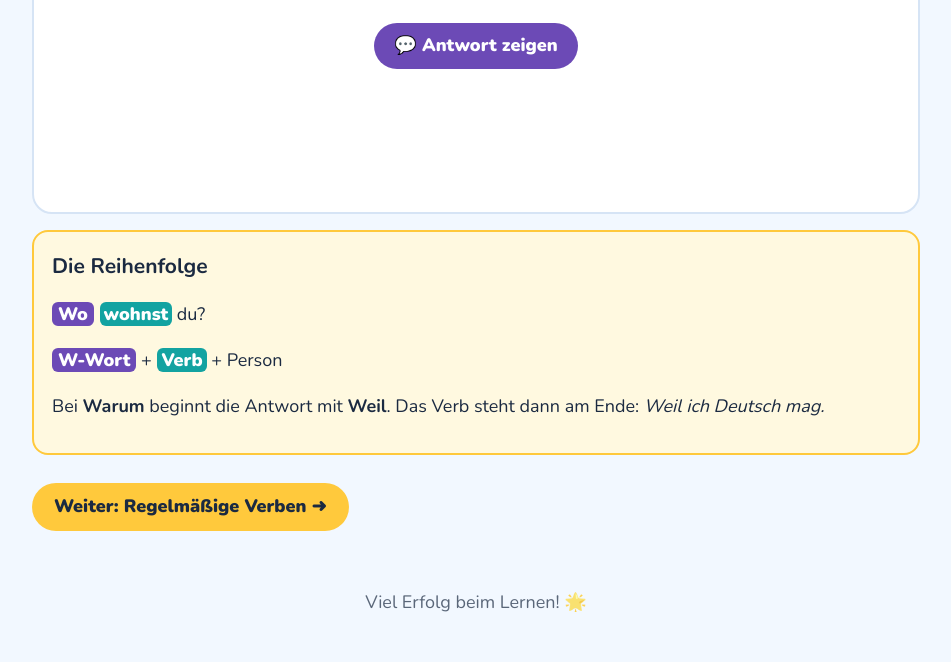
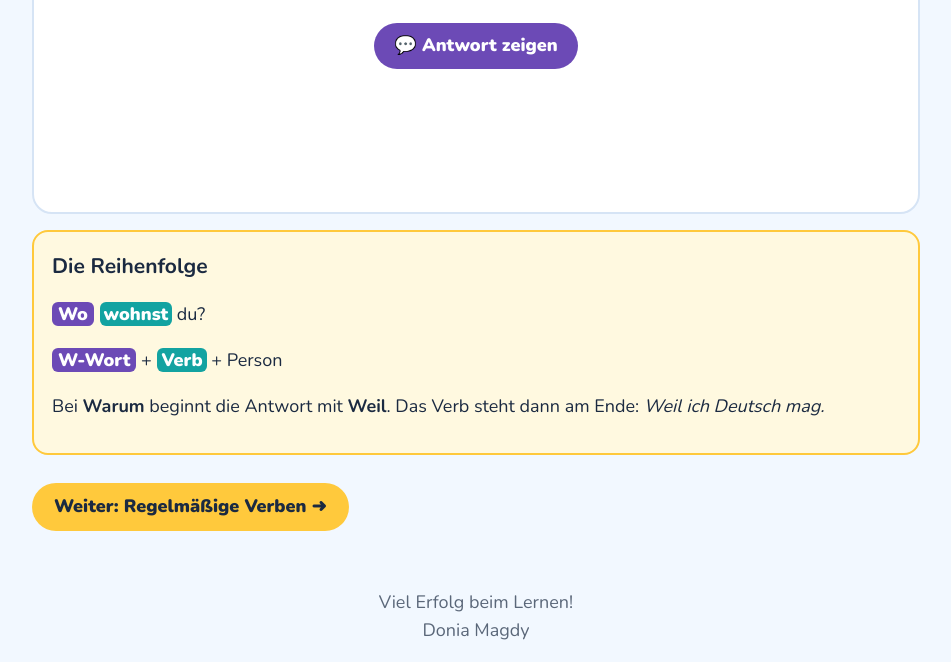
Before and after one commit to Doniamagdy/wiederholung, a plain HTML site: page index.html in a window 1280 px wide. Shown: the part 658-1320 px from the top of the page, without its empty margins (164-1115 px from the left). Before the commit the page ends 1293 px from the top, so only its background shows below. Drawn offline with nearby package versions, Linux system fonts and the light colour scheme.

Commit message:
first commit

```diff
--- a/index.html
+++ b/index.html
@@ -103,7 +103,8 @@
     <a class="next" href="#w-fragen">Zurück zum Anfang ↺</a>
   </section>
 </main>
-<footer>Viel Erfolg beim Lernen! 🌟</footer>
+<footer>Viel Erfolg beim Lernen! <br>
+Donia Magdy</footer>
 <script src="script.js"></script>
 </body>
 </html>
```
